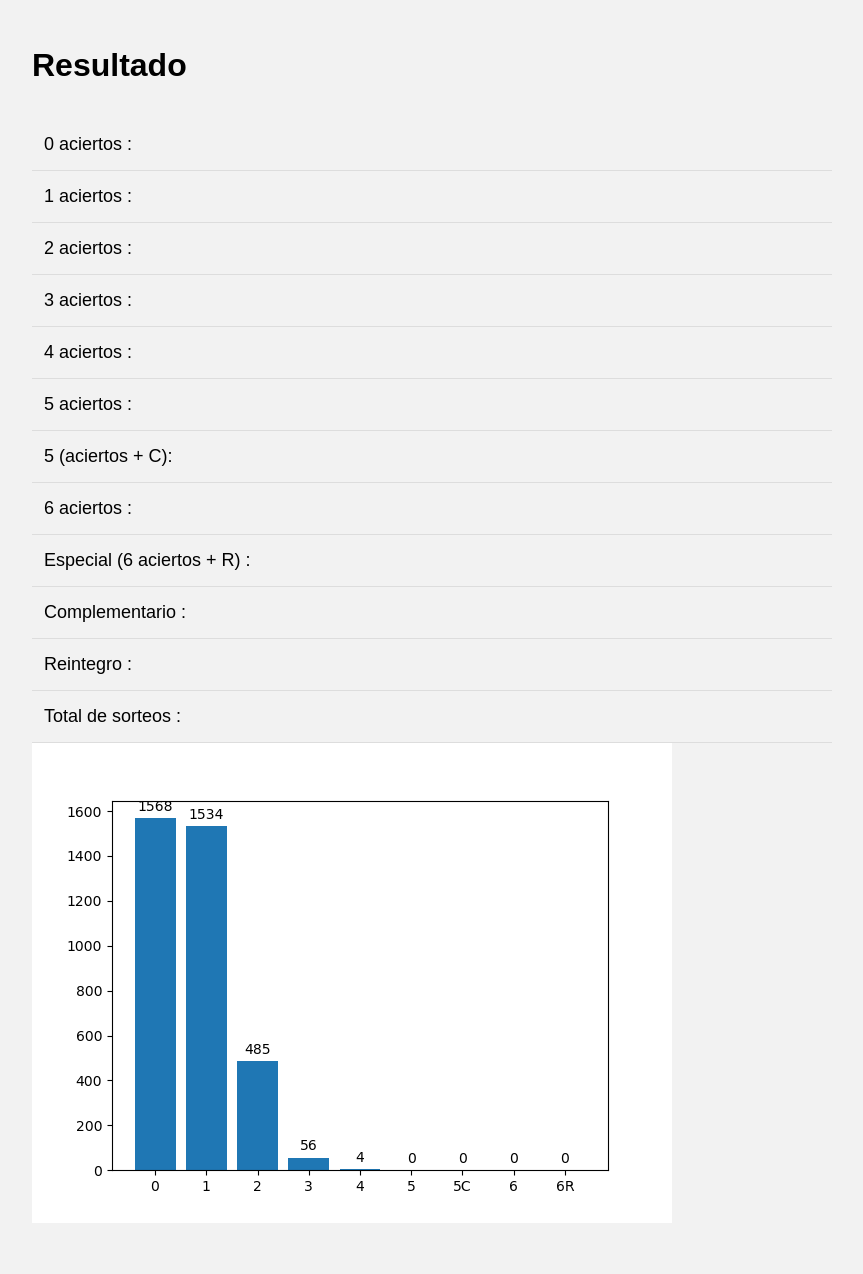
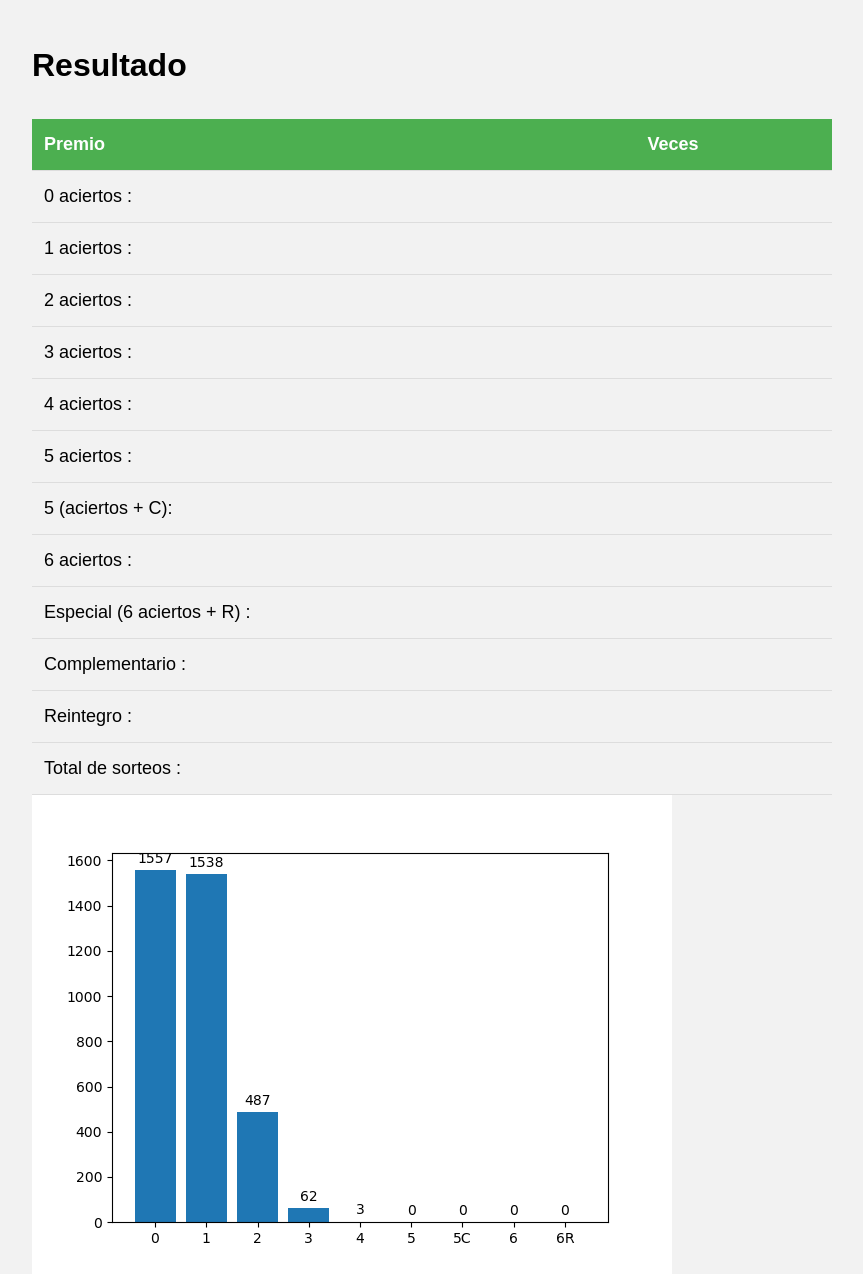
Before and after one commit to PhantomBCN/SorteosPrimitiva, a Flask app: template templates/resultado.html in a window 1280 px wide. Shown: the top 1274 px of the page, without its empty margins (208-1071 px from the left). Before the commit the page ends 1223 px from the top, so only its background shows below. Run offline with Flask 3, Linux system fonts and the light colour scheme; the template is opened without the code that fills it, so the values that code supplies are empty.

Commit message:
Version funcional

```diff
--- a/templates/resultado.html
+++ b/templates/resultado.html
@@ -9,10 +9,13 @@
     <div class="container">
         <h1>Resultado</h1>
         <table>
-            <tbody>
+              <tr>
+                <th scope="col">Premio</th>
+                <th scope="col">Veces</th>
+              </tr>
               <tr>
                 <td>0 aciertos :</td>
-                <td>{{ resultado['0'] }}</td>
+                <td>{{resultado['0']}}</td>
               </tr>
               <tr>
                 <td>1 aciertos :</td>
@@ -58,7 +61,6 @@
                 <td>Total de sorteos :</td>
                 <td>{{ resultado['Tot_Sorteos'] }}</td>
               </tr>
-            </tbody>
           </table>
           <img src="static\dist_premios.png" alt="Gráfico de las distribución de los premios">
     </div>
```
Also changed, not shown: static/dist_premios.png, 1 other file.
